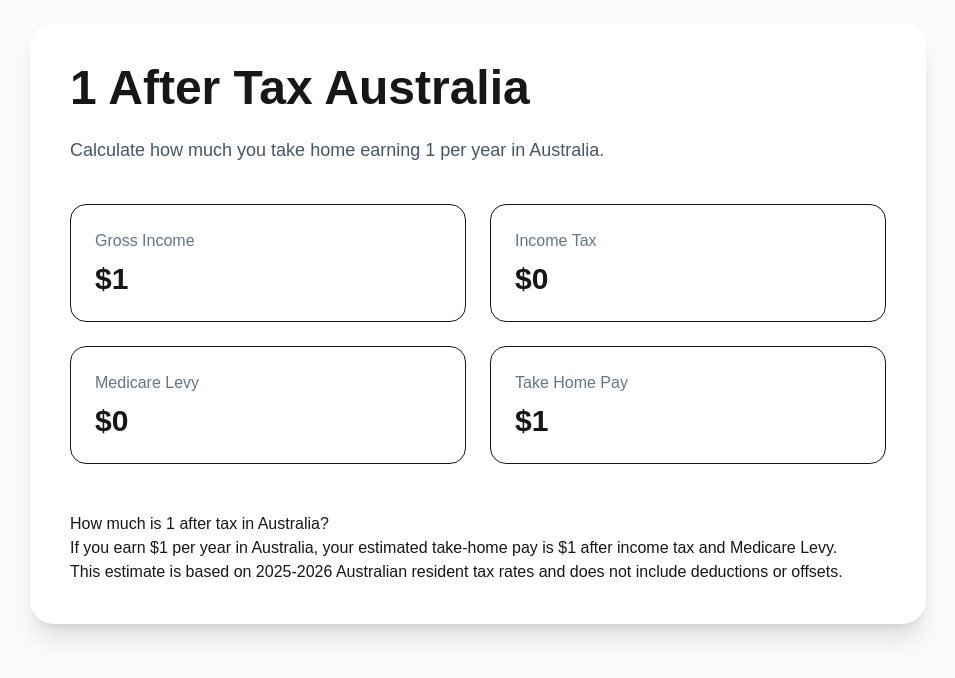
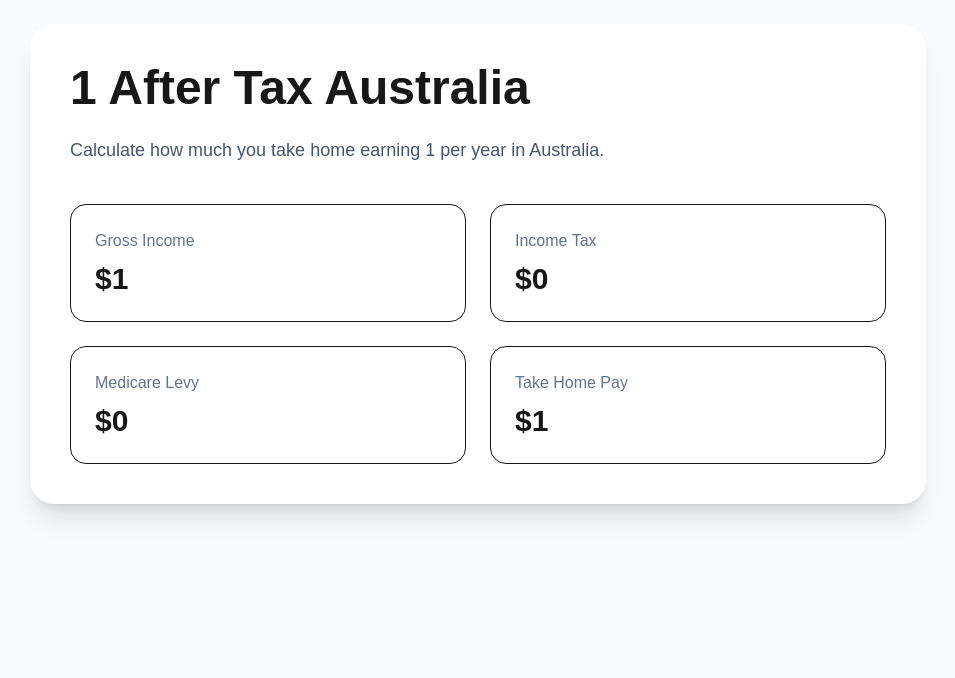
Before and after one commit to 1046527314-stack/aussie-tax-calculator, a Next.js app: page /1 in a window 1280 px wide. Shown: the top 678 px of the page, without its empty margins (162-1117 px from the left). Built offline with nearby package versions, Linux system fonts and the light colour scheme.

Commit message:
fix salary page error

```diff
--- a/app/[income]/page.tsx
+++ b/app/[income]/page.tsx
@@ -1,24 +1,25 @@
 type Props = {
-  params: {
+  params: Promise<{
     income: string
+  }>
+}
+
+export async function generateMetadata({ params }: Props) {
+  const { income } = await params
+
+  return {
+    title: `${income} After Tax Australia | Aussie Tax Mate`,
+    description: `Calculate ${income} after tax salary in Australia.`,
   }
 }
 
-export async function generateMetadata({ params }: Props) {
-  const income = params.income
+export default async function SalaryPage({ params }: Props) {
+  const { income } = await params
+  const annualIncome = Number(income.replace('k', '000'))
 
-  return {
-    title: `${income} After Tax Australia 2026 | Aussie Tax Mate`,
-    description: `Calculate ${income} after tax salary in Australia including Medicare Levy, HECS and Super.`,
-  }
-}
-
-export default function SalaryPage({ params }: Props) {
-  const income = Number(params.income.replace('k', '000'))
-
-  const tax = calculateTax(income)
-  const medicare = income * 0.02
-  const net = income - tax - medicare
+  const tax = calculateTax(annualIncome)
+  const medicare = annualIncome * 0.02
+  const net = annualIncome - tax - medicare
 
   const money = (n: number) =>
     new Intl.NumberFormat('en-AU', {
@@ -32,30 +33,18 @@
       <div className="mx-auto max-w-4xl">
         <div className="rounded-3xl bg-white p-10 shadow-xl">
           <h1 className="text-5xl font-black mb-6">
-            {params.income} After Tax Australia
+            {income} After Tax Australia
           </h1>
 
           <p className="text-slate-600 text-lg mb-10">
-            Calculate how much you take home earning {params.income} per year in Australia.
+            Calculate how much you take home earning {income} per year in Australia.
           </p>
 
           <div className="grid gap-6 md:grid-cols-2">
-            <Card title="Gross Income" value={money(income)} />
+            <Card title="Gross Income" value={money(annualIncome)} />
             <Card title="Income Tax" value={money(tax)} />
             <Card title="Medicare Levy" value={money(medicare)} />
             <Card title="Take Home Pay" value={money(net)} />
-          </div>
-
-          <div className="mt-12 prose max-w-none">
-            <h2>How much is {params.income} after tax in Australia?</h2>
-
-            <p>
-              If you earn {money(income)} per year in Australia, your estimated take-home pay is {money(net)} after income tax and Medicare Levy.
-            </p>
-
-            <p>
-              This estimate is based on 2025-2026 Australian resident tax rates and does not include deductions or offsets.
-            </p>
           </div>
         </div>
       </div>
@@ -71,13 +60,7 @@
   return 51638 + (income - 190000) * 0.45
 }
 
-function Card({
-  title,
-  value,
-}: {
-  title: string
-  value: string
-}) {
+function Card({ title, value }: { title: string; value: string }) {
   return (
     <div className="rounded-2xl border p-6">
       <p className="text-slate-500">{title}</p>
```
